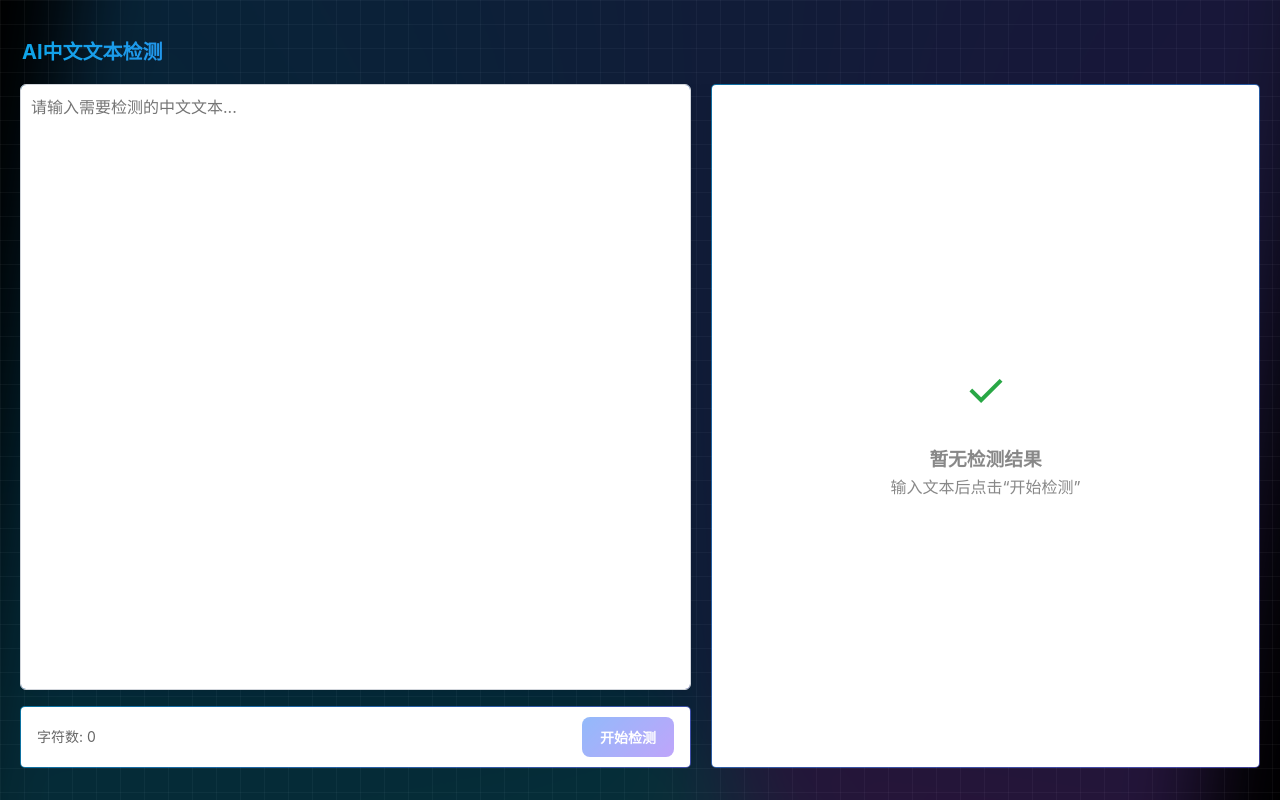
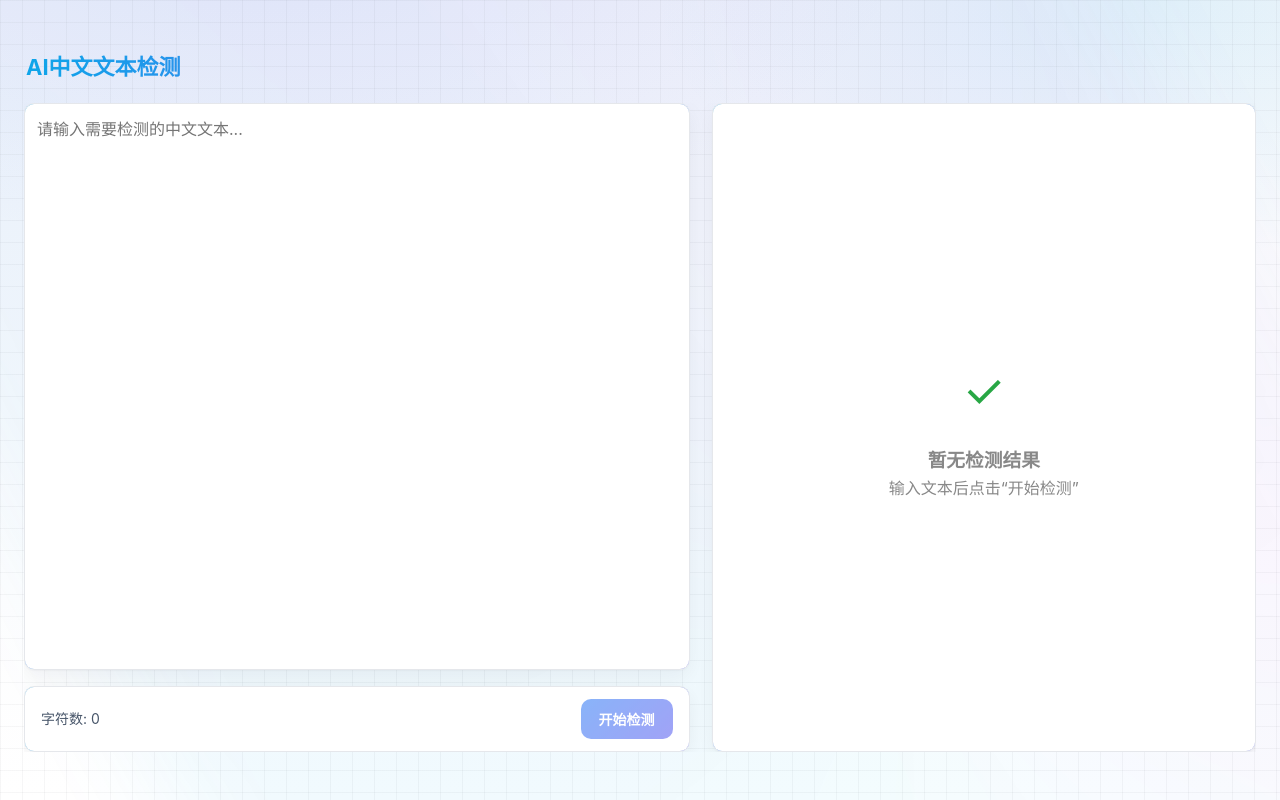
Before and after one commit to zkluck/spellcheck, a Next.js app: page / in a window 1280 px wide. Built offline with nearby package versions, Linux system fonts and the light colour scheme.

Commit message:
feat: 优化UI

```diff
--- a/src/components/ControlBar/index.module.scss
+++ b/src/components/ControlBar/index.module.scss
@@ -2,19 +2,19 @@
   display: flex;
   justify-content: space-between;
   align-items: center;
-  padding: 10px 16px;
+  padding: 12px 16px;
   position: relative;
-  border: 1px solid transparent;
-  border-radius: 5px;
+  border: 1px solid #e5e7eb;
+  border-radius: 10px;
   background:
     linear-gradient(#ffffff, #ffffff) padding-box,
-    linear-gradient(135deg, rgba(14,165,233,0.6), rgba(99,102,241,0.6)) border-box;
-  box-shadow: 0 4px 18px rgba(17, 24, 39, 0.06);
+    linear-gradient(135deg, rgba(14,165,233,0.45), rgba(99,102,241,0.45)) border-box;
+  box-shadow: 0 6px 20px rgba(17, 24, 39, 0.06);
 }
 
 .control-bar__info {
   font-size: 14px;
-  color: #666;
+  color: #475569;
 }
 
 .control-bar__check-button {
@@ -22,28 +22,28 @@
   font-size: 14px;
   font-weight: 600;
   color: #ffffff;
-  background-image: linear-gradient(135deg, #3b82f6, #8b5cf6);
+  background-image: linear-gradient(135deg, #3b82f6, #6366f1);
   border: none;
-  border-radius: 8px;
+  border-radius: 10px;
   cursor: pointer;
-  box-shadow: 0 8px 24px rgba(99,102,241,0.28), 0 2px 6px rgba(59,130,246,0.18);
+  box-shadow: 0 10px 26px rgba(99,102,241,0.26), 0 2px 6px rgba(59,130,246,0.16);
   transition: transform 0.2s ease, box-shadow 0.2s ease, filter 0.2s ease, opacity 0.2s ease;
 }
 
 .control-bar__check-button:hover {
   transform: translateY(-1px) scale(1.01);
-  box-shadow: 0 12px 30px rgba(99,102,241,0.35), 0 4px 10px rgba(59,130,246,0.22);
+  box-shadow: 0 12px 30px rgba(99,102,241,0.32), 0 4px 10px rgba(59,130,246,0.2);
   filter: saturate(1.05);
 }
 
 .control-bar__check-button:disabled {
-  opacity: 0.55;
+  opacity: 0.6;
   cursor: not-allowed;
   box-shadow: none;
 }
 
 .control-bar__check-button:focus-visible {
-  outline: 2px solid rgba(99,102,241,0.6);
+  outline: 2px solid rgba(99,102,241,0.65);
   outline-offset: 2px;
 }
 
@@ -51,13 +51,13 @@
   .control-bar {
     background:
       linear-gradient(#0f172a, #0f172a) padding-box,
-      linear-gradient(135deg, rgba(34,211,238,0.5), rgba(99,102,241,0.5)) border-box;
+      linear-gradient(135deg, rgba(34,211,238,0.4), rgba(99,102,241,0.4)) border-box;
     box-shadow: 0 8px 24px rgba(0,0,0,0.35);
   }
   .control-bar__info { color: #cbd5e1; }
   .control-bar__check-button {
     background-image: linear-gradient(135deg, #22d3ee, #7c3aed);
-    box-shadow: 0 10px 30px rgba(124,58,237,0.35), 0 3px 10px rgba(34,211,238,0.2);
+    box-shadow: 0 10px 30px rgba(124,58,237,0.32), 0 3px 10px rgba(34,211,238,0.18);
   }
 }
 
--- a/src/components/Home/index.module.scss
+++ b/src/components/Home/index.module.scss
@@ -6,8 +6,11 @@
   min-height: 100svh;
   min-height: 100lvh;
   min-height: 100dvh;
-  padding: 32px 20px;
-  background: #000000;
+  padding: 48px 24px;
+  /* 更克制的浅色渐变底，营造高级感 */
+  background: radial-gradient(1200px 600px at 20% -10%, rgba(99,102,241,0.10), transparent 55%),
+              radial-gradient(1000px 520px at 90% 0%, rgba(14,165,233,0.10), transparent 50%),
+              linear-gradient(180deg, #f7f8fb 0%, #ffffff 100%);
   overflow: hidden; /* 让发光层不外溢 */
 }
 
@@ -15,9 +18,10 @@
   content: '';
   position: absolute;
   inset: 0;
-  background-image: linear-gradient(rgba(255,255,255,0.04) 1px, transparent 1px),
-                    linear-gradient(90deg, rgba(255,255,255,0.04) 1px, transparent 1px);
-  background-size: 24px 24px, 24px 24px;
+  /* 更轻的网格噪点，减少压迫感 */
+  background-image: linear-gradient(rgba(2,6,23,0.035) 1px, transparent 1px),
+                    linear-gradient(90deg, rgba(2,6,23,0.035) 1px, transparent 1px);
+  background-size: 22px 22px, 22px 22px;
   pointer-events: none;
   z-index: 0;
 }
@@ -31,10 +35,10 @@
   width: 120%;
   height: 150%;
   background: conic-gradient(from 200deg at 70% 40%,
-              rgba(14,165,233,0.28), rgba(99,102,241,0.28), rgba(168,85,247,0.28), rgba(34,211,238,0.28), rgba(14,165,233,0.28));
-  filter: blur(40px);
-  opacity: 0.85;
-  animation: home-glow-spin 20s linear infinite;
+              rgba(14,165,233,0.18), rgba(99,102,241,0.16), rgba(168,85,247,0.12), rgba(34,211,238,0.14), rgba(14,165,233,0.18));
+  filter: blur(52px);
+  opacity: 0.35; /* 大幅降低存在感 */
+  animation: home-glow-spin 32s linear infinite;
   pointer-events: none;
   z-index: 0;
 }
@@ -66,7 +70,7 @@
   display: grid;
   grid-template-columns: minmax(0, 1.1fr) minmax(320px, 0.9fr);
   grid-template-rows: minmax(0, 1fr); /* 关键修复：定义行高以约束其子项 */
-  gap: 20px;
+  gap: 22px;
   flex: 1;       /* 占满剩余高度 */
   min-height: 0; /* 避免子项溢出时撑破布局 */
   overflow: hidden; /* 关键修复：与 grid-template-rows 配合，隐藏外部滚动条 */
@@ -84,28 +88,27 @@
   gap: 12px;
   align-items: center;
   margin: 8px 0;
-  color: #e5e7eb; /* 提升对比度 */
-  text-shadow: 0 1px 1px rgba(0, 0, 0, 0.6); /* 在复杂背景上提升可读性 */
-  background: linear-gradient(90deg, rgba(0, 0, 0, 0.38), rgba(0, 0, 0, 0.28));
-  border: 1px solid rgba(255, 255, 255, 0.06);
-  border-radius: 8px;
-  padding: 6px 10px;
-  box-shadow: 0 6px 18px rgba(0, 0, 0, 0.25);
+  color: #0f172a;
+  background: rgba(255,255,255,0.65);
+  backdrop-filter: saturate(120%) blur(8px);
+  border: 1px solid rgba(2,6,23,0.06);
+  border-radius: 10px;
+  padding: 8px 12px;
+  box-shadow: 0 8px 24px rgba(2,6,23,0.05);
 }
 
 .home__reviewer-label {
-  color: #f3f4f6;
+  color: #0f172a;
   font-weight: 600;
   font-size: 14px;
   letter-spacing: 0.2px;
-  text-shadow: 0 1px 1px rgba(0, 0, 0, 0.7);
 }
 
 .home__reviewer-option {
   display: inline-flex;
   gap: 4px;
   align-items: center;
-  color: #e5e7eb;
+  color: #334155;
 }
 
 .home__reviewer-input {
@@ -121,10 +124,10 @@
 }
 
 .home__title {
-  font-size: 20px;
+  font-size: 22px;
   font-weight: 700;
-  margin: 4px 0 16px 2px;
-  background: linear-gradient(90deg, #0ea5e9, #6366f1 50%, #22d3ee);
+  margin: 2px 0 18px 2px;
+  background: linear-gradient(90deg, #0ea5e9, #6366f1 45%, #22d3ee);
   -webkit-background-clip: text;
   background-clip: text;
   color: transparent;
@@ -139,14 +142,16 @@
 /* 暗色模式 */
 @media (prefers-color-scheme: dark) {
   .home__main {
-    background: #000000;
+    background: radial-gradient(1200px 600px at 20% -10%, rgba(99,102,241,0.12), transparent 55%),
+                radial-gradient(1000px 520px at 90% 0%, rgba(14,165,233,0.12), transparent 50%),
+                linear-gradient(180deg, #0b1220 0%, #0b1220 100%);
   }
   .home__main::before {
-    background-image: linear-gradient(rgba(255,255,255,0.06) 1px, transparent 1px),
-                      linear-gradient(90deg, rgba(255,255,255,0.06) 1px, transparent 1px);
+    background-image: linear-gradient(rgba(255,255,255,0.05) 1px, transparent 1px),
+                      linear-gradient(90deg, rgba(255,255,255,0.05) 1px, transparent 1px);
   }
   .home__title {
-    background: linear-gradient(90deg, #22d3ee, #60a5fa 50%, #a78bfa);
+    background: linear-gradient(90deg, #22d3ee, #60a5fa 45%, #a78bfa);
     -webkit-background-clip: text;
     background-clip: text;
     color: transparent;
@@ -161,11 +166,11 @@
 /* 降低动画偏好时：保持布局，移除多余特效 */
 @media (prefers-reduced-motion: reduce) {
   .home__main::before { display: none; }
-  .home__main::after { animation: none; }
+  .home__main::after { animation: none; opacity: 0.2; }
 }
 
 @keyframes home-glow-spin {
   0% { transform: rotate(0deg) scale(1); }
-  50% { transform: rotate(180deg) scale(1.06); }
+  50% { transform: rotate(180deg) scale(1.03); }
   100% { transform: rotate(360deg) scale(1); }
 }
--- a/src/components/ResultPanel/index.module.scss
+++ b/src/components/ResultPanel/index.module.scss
@@ -1,22 +1,22 @@
 .result-panel {
   flex: 1;
   position: relative;
-  border: 1px solid transparent;
-  border-radius: 5px;
+  border: 1px solid #e5e7eb;
+  border-radius: 10px;
   padding: 20px;
   overflow-y: auto;
   display: flex;
   flex-direction: column;
   background:
     linear-gradient(#ffffff, #ffffff) padding-box,
-    linear-gradient(135deg, rgba(14,165,233,0.6), rgba(99,102,241,0.6)) border-box;
-  box-shadow: 0 6px 24px rgba(17, 24, 39, 0.06), 0 1px 2px rgba(17, 24, 39, 0.06);
+    linear-gradient(135deg, rgba(14,165,233,0.45), rgba(99,102,241,0.45)) border-box;
+  box-shadow: 0 8px 22px rgba(17, 24, 39, 0.05), 0 1px 2px rgba(17, 24, 39, 0.04);
   transition: box-shadow 0.25s ease, transform 0.25s ease;
 }
 
 .result-panel:hover,
 .result-panel:focus-within {
-  box-shadow: 0 10px 30px rgba(17, 24, 39, 0.10), 0 2px 6px rgba(17, 24, 39, 0.08);
+  box-shadow: 0 12px 28px rgba(17, 24, 39, 0.10), 0 2px 6px rgba(17, 24, 39, 0.08);
   transform: translateY(-1px);
 }
 
@@ -93,7 +93,7 @@
   align-items: center;
   gap: 10px 16px;
   padding: 8px 0 12px 0;
-  border-bottom: 1px dashed #eee;
+  border-bottom: 1px solid #eef2f7;
   margin-bottom: 12px;
 }
 
@@ -105,16 +105,16 @@
 
 .result-panel__label {
   font-size: 12px;
-  color: #555;
+  color: #475569;
 }
 
 .result-panel__select {
   font-size: 12px;
-  padding: 4px 8px;
-  border: 1px solid #ddd;
-  border-radius: 4px;
+  padding: 6px 10px;
+  border: 1px solid #e5e7eb;
+  border-radius: 8px;
   background: #fff;
-  color: #333;
+  color: #0f172a;
 }
 
 .result-panel__checkbox {
@@ -122,34 +122,34 @@
   align-items: center;
   gap: 6px;
   font-size: 12px;
-  color: #555;
+  color: #475569;
 }
 
 .result-panel__summary {
   margin-left: auto;
   font-size: 12px;
-  color: #666;
+  color: #64748b;
 }
 
 .result-panel__action-button {
   font-size: 12px;
   padding: 6px 12px;
   border: none;
-  border-radius: 8px;
+  border-radius: 10px;
   cursor: pointer;
   color: #fff;
-  box-shadow: 0 6px 18px rgba(99,102,241,0.18), 0 2px 6px rgba(59,130,246,0.12);
+  box-shadow: 0 8px 22px rgba(99,102,241,0.18), 0 2px 6px rgba(59,130,246,0.12);
   transition: transform 0.2s ease, box-shadow 0.2s ease, filter 0.2s ease, opacity 0.2s ease;
 }
 
 .result-panel__action-button--primary {
-  background-image: linear-gradient(135deg, #22d3ee, #7c3aed);
+  background-image: linear-gradient(135deg, #3b82f6, #6366f1);
   color: #fff;
 }
 
 .result-panel__action-button--primary:hover {
   transform: translateY(-1px);
-  box-shadow: 0 10px 24px rgba(124,58,237,0.28), 0 4px 10px rgba(34,211,238,0.2);
+  box-shadow: 0 12px 28px rgba(99,102,241,0.28), 0 4px 10px rgba(59,130,246,0.2);
   filter: saturate(1.05);
 }
 
@@ -173,13 +173,13 @@
 .error-item {
   position: relative;
   border: 1px solid transparent;
-  border-radius: 5px;
-  padding: 12px;
+  border-radius: 10px;
+  padding: 14px;
   margin-bottom: 12px;
   cursor: pointer;
   background:
     linear-gradient(#ffffff, #ffffff) padding-box,
-    linear-gradient(135deg, rgba(14,165,233,0.35), rgba(99,102,241,0.35)) border-box;
+    linear-gradient(135deg, rgba(14,165,233,0.3), rgba(99,102,241,0.3)) border-box;
   box-shadow: 0 2px 10px rgba(17, 24, 39, 0.05);
   transition: transform 0.2s ease, box-shadow 0.2s ease, filter 0.2s ease;
 }
@@ -291,7 +291,7 @@
   background-image: linear-gradient(135deg, #94a3b8, #64748b);
   color: #ffffff;
   border: none;
-  border-radius: 8px;
+  border-radius: 10px;
   cursor: pointer;
   box-shadow: 0 6px 18px rgba(71,85,105,0.22), 0 2px 6px rgba(148,163,184,0.16);
   transition: transform 0.2s ease, box-shadow 0.2s ease, filter 0.2s ease, opacity 0.2s ease;
@@ -306,18 +306,18 @@
 .error-item__apply-button {
   font-size: 12px;
   padding: 4px 10px;
-  background-image: linear-gradient(135deg, #22d3ee, #7c3aed);
+  background-image: linear-gradient(135deg, #3b82f6, #6366f1);
   color: #ffffff;
   border: none;
-  border-radius: 8px;
+  border-radius: 10px;
   cursor: pointer;
-  box-shadow: 0 8px 22px rgba(124,58,237,0.26), 0 3px 8px rgba(34,211,238,0.2);
+  box-shadow: 0 8px 22px rgba(99,102,241,0.22), 0 3px 8px rgba(59,130,246,0.18);
   transition: transform 0.2s ease, box-shadow 0.2s ease, filter 0.2s ease, opacity 0.2s ease;
 }
 
 .error-item__apply-button:hover {
   transform: translateY(-1px);
-  box-shadow: 0 12px 28px rgba(124,58,237,0.32), 0 4px 12px rgba(34,211,238,0.22);
+  box-shadow: 0 12px 28px rgba(99,102,241,0.30), 0 4px 12px rgba(59,130,246,0.2);
   filter: saturate(1.05);
 }
 
@@ -365,24 +365,24 @@
 .error-item__quote {
   margin: 6px 0 0 0;
   font-size: 12px;
-  color: #555;
+  color: #475569;
 }
 
 .error-item__meta {
   margin: 6px 0 0 0;
   font-size: 12px;
-  color: #666;
+  color: #64748b;
 }
 
 .error-item__notes {
   margin: 6px 0 0 0;
   font-size: 12px;
-  color: #444;
+  color: #334155;
 }
 
 .error-item__explanation {
   font-size: 12px;
-  color: #666;
+  color: #64748b;
   margin: 0;
   display: flex;
   align-items: flex-start;
@@ -392,7 +392,7 @@
 
 .error-item__explanation-label {
   font-weight: 600;
-  color: #444;
+  color: #334155;
   margin-right: 4px;
   white-space: nowrap;
   flex: 0 0 auto;
@@ -420,7 +420,7 @@
 .error-item__explanation-toggle {
   margin-left: auto;
   font-size: 12px;
-  color: #007bff;
+  color: #3b82f6;
   background: transparent;
   border: none;
   cursor: pointer;
--- a/src/components/TextEditor/index.module.scss
+++ b/src/components/TextEditor/index.module.scss
@@ -1,7 +1,7 @@
 .text-editor {
   position: relative;
-  border: 1px solid #d1d5db;
-  border-radius: 6px;
+  border: 1px solid #e5e7eb;
+  border-radius: 10px;
   background-color: #fff;
   display: flex; /* 关键修复：使编辑器成为 flex 容器 */
   flex-direction: column; /* 关键修复：垂直排列 */
@@ -9,15 +9,15 @@
   min-height: 0; /* 关键修复：防止 flex 子项溢出 */
   background:
     linear-gradient(#ffffff, #ffffff) padding-box,
-    linear-gradient(135deg, rgba(14,165,233,0.6), rgba(99,102,241,0.6)) border-box;
-  box-shadow: 0 6px 24px rgba(17, 24, 39, 0.06), 0 1px 2px rgba(17, 24, 39, 0.06);
+    linear-gradient(135deg, rgba(14,165,233,0.45), rgba(99,102,241,0.45)) border-box;
+  box-shadow: 0 8px 22px rgba(17, 24, 39, 0.05), 0 1px 2px rgba(17, 24, 39, 0.04);
   transition: box-shadow 0.25s ease, transform 0.25s ease, border-color 0.25s ease;
   overflow: hidden;
 }
 
 .text-editor:hover,
 .text-editor:focus-within {
-  box-shadow: 0 10px 30px rgba(17, 24, 39, 0.10), 0 2px 6px rgba(17, 24, 39, 0.08);
+  box-shadow: 0 12px 28px rgba(17, 24, 39, 0.10), 0 2px 6px rgba(17, 24, 39, 0.08);
   transform: translateY(-1px);
 }
 
@@ -28,13 +28,13 @@
   width: 100%;
   font-family: -apple-system, BlinkMacSystemFont, 'Segoe UI', Roboto, 'Helvetica Neue', Arial, sans-serif;
   font-size: 16px;
-  line-height: 1.6;
+  line-height: 1.66;
 }
 
 .text-editor__input,
 .text-editor__backdrop {
   margin: 0;
-  padding: 10px; /* 恢复原始 padding，信息区域已移至顶部 */
+  padding: 12px; /* 更舒展的内边距 */
   width: 100%;
   box-sizing: border-box;
   border: none;
@@ -53,7 +53,7 @@
   position: relative;
   z-index: 2;
   color: transparent;
-  caret-color: #333;
+  caret-color: #0f172a;
   resize: none;
   height: 100%; /* 关键修复：确保 textarea 高度受限于其容器 */
   overflow-y: scroll;
@@ -69,9 +69,9 @@
   left: 0;
   z-index: 1;
   pointer-events: none;
-  color: #333;
+  color: #0f172a;
   /* 最终修复：使用精确计算的滚动条宽度进行补偿 */
-  padding: 10px calc(10px + var(--scrollbar-width, 17px)) 10px 10px;
+  padding: 12px calc(12px + var(--scrollbar-width, 17px)) 12px 12px;
   /* 确保与 textarea 完全同步 */
   overflow: hidden;
   word-break: break-word;
@@ -90,21 +90,21 @@
 }
 
 .highlight--grammar {
-  background-color: rgba(220, 53, 69, 0.2);
+  background-color: rgba(239, 68, 68, 0.18);
 }
 .highlight--spelling {
-  background-color: rgba(255, 193, 7, 0.2);
+  background-color: rgba(245, 158, 11, 0.18);
 }
 .highlight--punctuation {
-  background-color: rgba(23, 162, 184, 0.2);
+  background-color: rgba(14, 165, 233, 0.18);
 }
 .highlight--fluency {
-  background-color: rgba(111, 66, 193, 0.2);
+  background-color: rgba(99, 102, 241, 0.18);
 }
 
 .highlight--active {
-  background-color: rgba(0, 123, 255, 0.4);
-  border-bottom: 2px solid #007bff;
+  background-color: rgba(59, 130, 246, 0.28);
+  border-bottom: 2px solid #3b82f6;
 }
 
 /* 暗色模式适配 */
@@ -112,7 +112,7 @@
   .text-editor {
     background:
       linear-gradient(#0f172a, #0f172a) padding-box,
-      linear-gradient(135deg, rgba(34,211,238,0.5), rgba(99,102,241,0.5)) border-box;
-    box-shadow: 0 10px 30px rgba(0,0,0,0.35), 0 1px 2px rgba(0,0,0,0.35);
+      linear-gradient(135deg, rgba(34,211,238,0.4), rgba(99,102,241,0.4)) border-box;
+    box-shadow: 0 8px 24px rgba(0,0,0,0.35);
   }
 }
```
